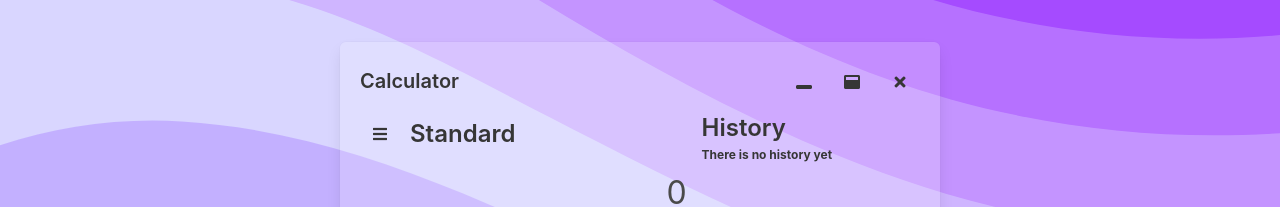
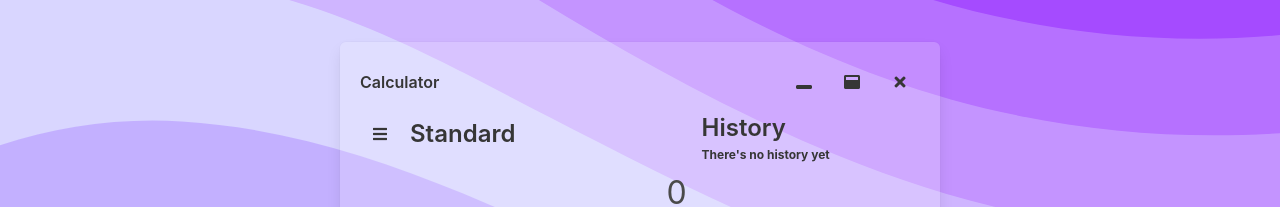
Before and after one commit to jmrrgncpz/vue-calculator, a Vue app: page / in a window 1280 px wide. Shown: the part 138-345 px from the top of the page. Built offline with nearby package versions, Linux system fonts and the light colour scheme.

Commit message:
add function to clear history button

```diff
--- a/src/App.vue
+++ b/src/App.vue
@@ -4,7 +4,7 @@
       <the-header></the-header>
       <div class="panels">
         <main-panel v-on:equation-evaluated="addEquationToHistory"></main-panel>
-        <sub-panel v-bind:history="history"></sub-panel>
+        <sub-panel v-bind:history="history" v-on:clear-btn-clicked="clearHistory"></sub-panel>
       </div>
     </div>
   </div>
@@ -30,6 +30,9 @@ const methods = {
     }
 
     this.history.unshift(equation);
+  },
+  clearHistory : function(){
+    this.history = [];
   }
 }
 
--- a/src/components/SubPanel.vue
+++ b/src/components/SubPanel.vue
@@ -9,14 +9,14 @@
               <history-equation v-for="equation in history" v-bind:equation="equation"></history-equation>
           </div>
           <div class="clear-button-container">
-              <button class="button btn-clear-history is-pulled-right">
+              <button v-on:click="$emit('clear-btn-clicked')" class="button btn-clear-history is-pulled-right">
                 <b-icon icon="trash"></b-icon>
             </button>
           </div>
       </div>
     </div>
     <div v-else>
-      <strong class="is-size-7">There is no history yet</strong>
+      <strong class="is-size-7">There's no history yet</strong>
     </div>
   </div>
 </template>
--- a/src/components/TheHeader.vue
+++ b/src/components/TheHeader.vue
@@ -1,15 +1,15 @@
 <template>
   <div class="window-bar field">
-    <span class="title is-marginless is-size-5">Calculator</span>
+    <span class="title is-marginless  is-size-6">Calculator</span>
     <div class="buttons">
       <div class="button">
-        <b-icon icon="window-minimize"></b-icon>
+        <b-icon icon="window-minimize is-size-6"></b-icon>
       </div>
       <div class="button">
-        <b-icon icon="window-maximize"></b-icon>
+        <b-icon icon="window-maximize is-size-6"></b-icon>
       </div>
       <div class="button">
-        <b-icon icon="times"></b-icon>
+        <b-icon icon="times is-size-6"></b-icon>
       </div>
     </div>
   </div>
```
